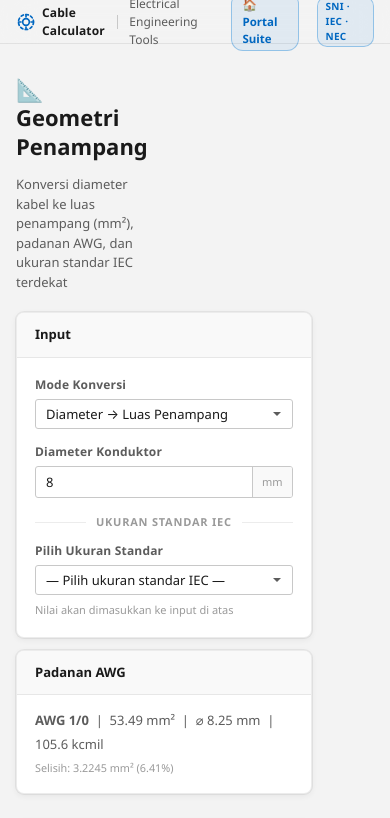
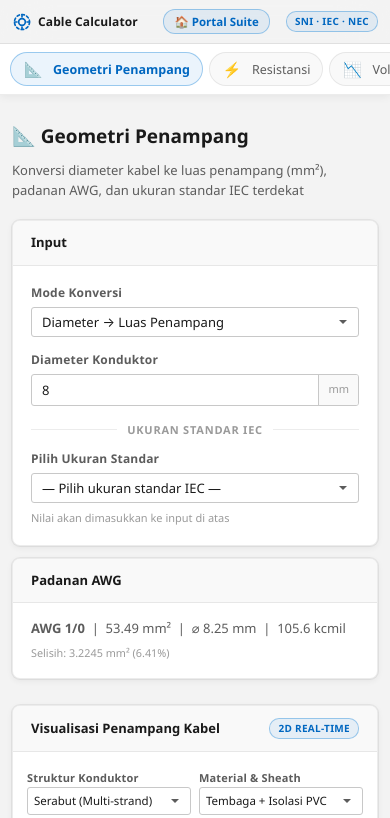
Before and after one commit to wldn-git/wldn-termination-tool, a plain HTML site: page cable-calc.html in a window 390 px wide. Shown: the top 818 px of the page. Drawn offline with Linux system fonts and the light colour scheme.

Commit message:
Fix mobile responsiveness and transform cable-calc sidebar into scrollable tab menu on mobile

```diff
--- a/cable-calc.html
+++ b/cable-calc.html
@@ -304,11 +304,93 @@
 ::-webkit-scrollbar-thumb { background: rgba(0,0,0,0.14); border-radius: 3px; }
 ::-webkit-scrollbar-thumb:hover { background: rgba(0,0,0,0.28); }
 
-@media (max-width: 680px) {
-  .nav { display: none; }
-  .content { margin-left: 0; padding: 16px; }
-  .two-col { grid-template-columns: 1fr; }
-  .rec-val { font-size: 32px; }
+/* Responsive Mobile & Tablet Layout */
+@media (max-width: 768px) {
+  .titlebar {
+    position: relative;
+    height: auto;
+    min-height: var(--titlebar-h);
+    padding: 8px 12px;
+    flex-wrap: wrap;
+    gap: 8px;
+  }
+  .titlebar-sub { display: none; }
+  .titlebar-div { display: none; }
+
+  .layout {
+    flex-direction: column;
+    padding-top: 0;
+  }
+
+  .nav {
+    position: sticky;
+    top: 0;
+    width: 100%;
+    height: auto;
+    flex-direction: row;
+    overflow-x: auto;
+    white-space: nowrap;
+    padding: 8px 10px;
+    border-right: none;
+    border-bottom: 1px solid var(--border);
+    background: var(--surface);
+    z-index: 200;
+    -webkit-overflow-scrolling: touch;
+    gap: 6px;
+    box-shadow: 0 2px 8px rgba(0,0,0,0.06);
+  }
+  .nav-section { display: none; }
+  .nav-divider { display: none; }
+  .nav-item {
+    flex: 0 0 auto;
+    width: auto;
+    padding: 6px 12px;
+    font-size: 12.5px;
+    border: 1px solid var(--border);
+    border-radius: 20px;
+    background: var(--surface-alt);
+  }
+  .nav-item.active {
+    border-color: var(--accent-ring);
+    background: var(--accent-light);
+  }
+  .nav-item.active::before { display: none; }
+
+  .content {
+    margin-left: 0;
+    max-width: 100vw;
+    padding: 16px 12px;
+  }
+
+  .form-grid {
+    grid-template-columns: 1fr;
+    gap: 10px;
+  }
+
+  .two-col {
+    grid-template-columns: 1fr;
+  }
+
+  .result-grid {
+    grid-template-columns: repeat(2, 1fr);
+    gap: 8px;
+  }
+
+  .rec-val { font-size: 30px; }
+  .page-title { font-size: 19px; }
+
+  table {
+    display: block;
+    width: 100%;
+    overflow-x: auto;
+    -webkit-overflow-scrolling: touch;
+  }
+}
+
+@media (max-width: 480px) {
+  .result-grid {
+    grid-template-columns: 1fr;
+  }
 }
 
 [data-tip] { position: relative; cursor: help; }
```
Also changed, not shown: index.html (+8 -0 lines), mv-termination-selector.html (+28 -2 lines).
